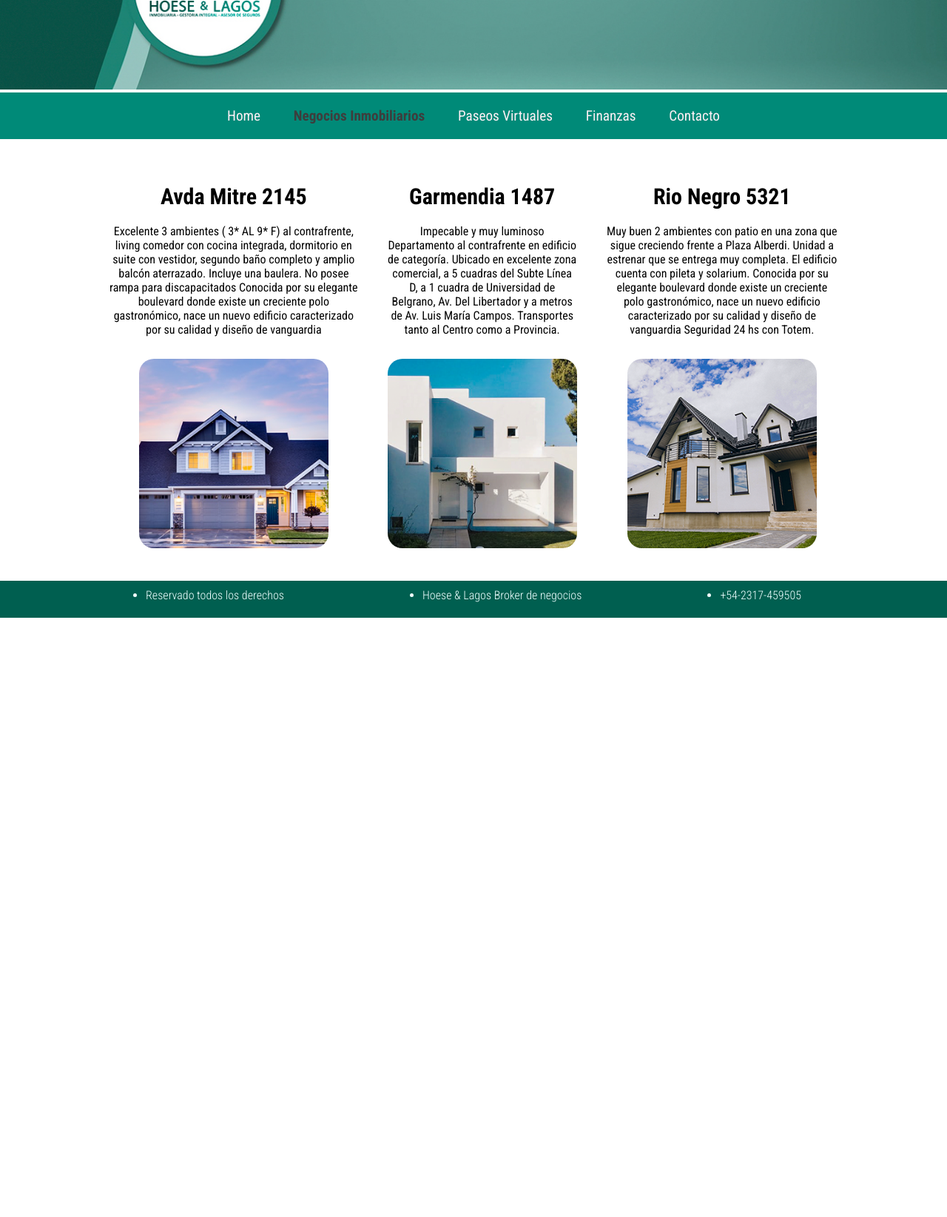
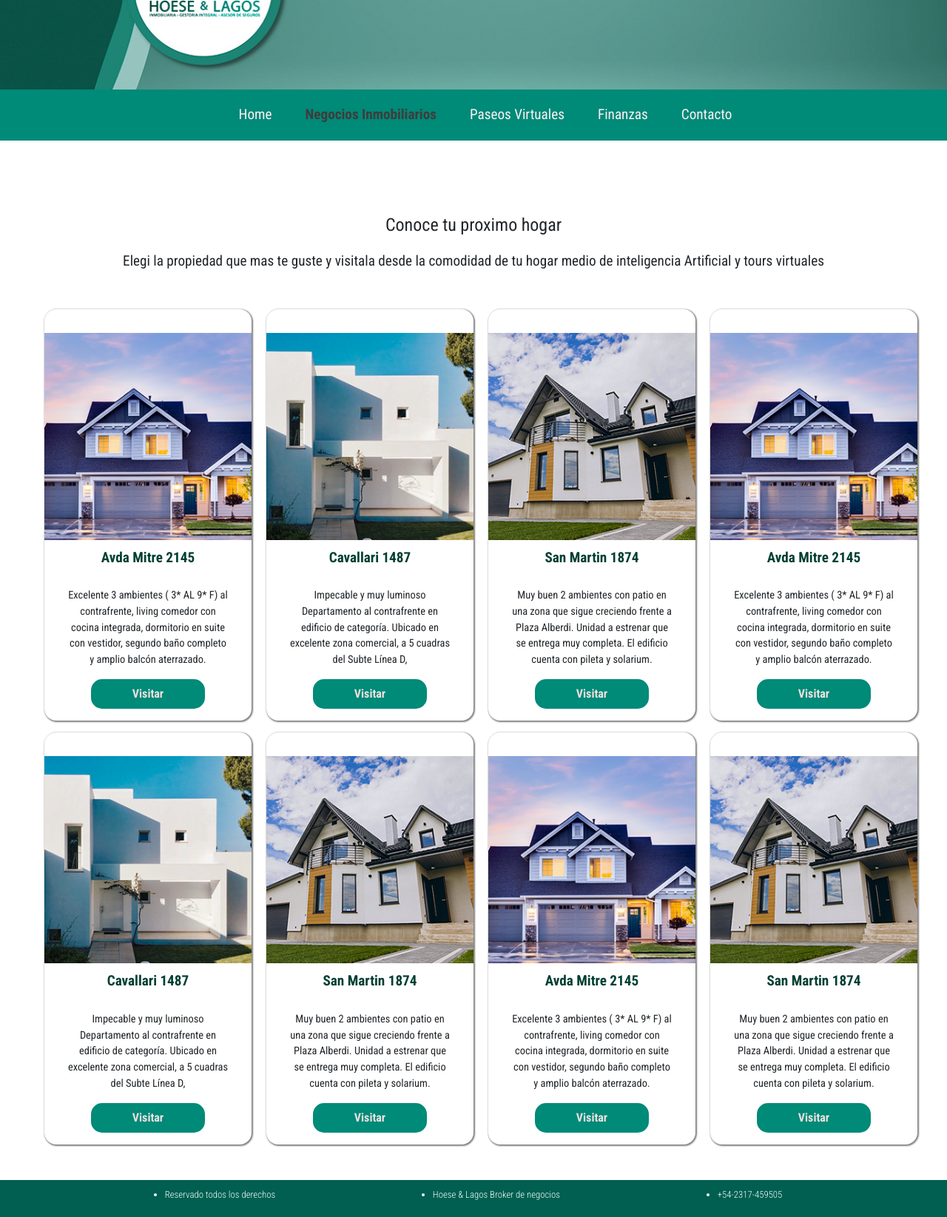
Before and after one commit to juangonzalezlagos/hoeselagos, a website: page paginas/negocios_inmobiliarios.html in a window 1280 px wide. Shown: the part 120-1765 px from the top of the page at 74% size. Before the commit the page ends 955 px from the top, so only its background shows below. Drawn offline with nearby package versions, Linux system fonts and the light colour scheme.

Commit message:
trabajo fianl

```diff
--- a/css/stiles.css
+++ b/css/stiles.css
@@ -1,73 +1,3 @@
-/*portada*/
-
-.imgPortada {
-    width: 100%;
-}
-
-
-/*inicio nav*/
-
-header :hover {
-    color: #929292;
-}
-
-.navegacion {
-    background-color: #008A78;
-    text-align: center;
-    font-size: 1.2rem;
-}
-
-ul li {
-    display: -webkit-inline-box;
-    display: -ms-inline-flexbox;
-    display: inline-flex;
-}
-
-a {
-    color: lavenderblush;
-    text-decoration: none;
-    margin: 20px;
-}
-
-/*Efecto botones nav*/
-
-.indexActivo {
-    color: rgb(61, 61, 61);
-    font-weight: 700;
-}
-
-.contactoActivo {
-    color: rgb(61, 61, 61);
-    font-weight: 700;
-}
-
-.negociosActivo {
-    color: rgb(61, 61, 61);
-    font-weight: 700;
-}
-
-.paseosActivo {
-    color: rgb(61, 61, 61);
-    font-weight: 700;
-}
-
-.propiedadesActivo {
-    color: rgb(61, 61, 61);
-    font-weight: 700;
-}
-
-.segurosActivo {
-    color: rgb(61, 61, 61);
-    font-weight: 700;
-}
-
-a {
-    font-family: 'Roboto Condensed', sans-serif;
-}
-
-/*fin nav*/
-
-/*presentacion index*/
 
 #tituloPrincipal {
     text-align: center;
@@ -146,22 +76,3 @@ a {
 }
 
 /*fin card empresas*/
-
-/*Negocios seguros generales*/
-
-
-
-
-
-@media screen and (max-width: 630px) {
-    .sectionGrid {
-        display: inline-block;
-    }
-}
-
-@media screen and (max-width: 630px) {
-    .imgGrid {
-        width: auto;
-        height: 200px;
-    }
-}
--- a/paginas/negocios_inmobiliarios.html
+++ b/paginas/negocios_inmobiliarios.html
@@ -8,6 +8,8 @@
     <meta name="descripcion" content="Broker de negocios, seguros, bienes raices">
     <meta name="keywords"
         content="seguros, finanzas, propiedades, automotor, polizas, coberturas, pymes, empresas, casas en venta">
+    <link href="https://cdn.jsdelivr.net/npm/bootstrap@5.1.3/dist/css/bootstrap.min.css" rel="stylesheet"
+        integrity="sha384-1BmE4kWBq78iYhFldvKuhfTAU6auU8tT94WrHftjDbrCEXSU1oBoqyl2QvZ6jIW3" crossorigin="anonymous">
     <link rel="stylesheet" href="../css/estilo.css">
     <link
         href="https://fonts.googleapis.com/css2?family=Roboto+Condensed:ital,wght@0,300;0,400;0,700;1,300&display=swap"
@@ -46,37 +48,111 @@
 
     <main class="mainGrid">
 
-        <section class="sectionGrid">
-            <div class="divCard">
-                <h3>Avda Mitre 2145</h3>
-                <p>Excelente 3 ambientes ( 3* AL 9* F) al contrafrente, living comedor con cocina integrada, dormitorio
-                    en suite con vestidor, segundo baño completo y amplio balcón aterrazado. Incluye una baulera. No
-                    posee rampa para discapacitados
-                    Conocida por su elegante boulevard donde existe un creciente polo gastronómico, nace un nuevo
-                    edificio caracterizado por su calidad y diseño de vanguardia</p>
-                <img class="imgGrid" src="../images/casa-1.png" alt="casa en venta">
+        <h2 class="negociosInmobiliarios">Conoce tu proximo hogar</h2>
+        <p class="negociosInmobiliarios__parrafo">Elegi la propiedad que mas te guste y visitala desde la comodidad de
+            tu hogar
+            medio de inteligencia Artificial y tours virtuales</p>
+
+        <section>
+
+            <div class="contenedor-flex">
+                <div class="container__card">
+                    <div class='card_fondo'></div>
+                    <img class="card_img" src="../images/casa-1.png" alt="logo de finanzas pymes">
+                    <p class="titulo">Avda Mitre 2145</p>
+                    <p class="card__texto">Excelente 3 ambientes ( 3* AL 9* F) al contrafrente, living comedor con
+                        cocina integrada, dormitorio
+                        en suite con vestidor, segundo baño completo y amplio balcón aterrazado.
+                    </p>
+                    <button class='btn'>Visitar</button>
+                </div>
+
+                <div class="container__card">
+                    <div class='card_fondo'></div>
+                    <img class="card_img" src="../images/casa-2.png" alt="logo de organizacion de seguros">
+                    <p class="titulo">Cavallari 1487</p>
+                    <p class="card__texto">Impecable y muy luminoso Departamento al contrafrente en edificio de
+                        categoría.
+                        Ubicado en excelente zona comercial, a 5 cuadras del Subte Línea D,
+                    </p>
+                    <button class='btn'>Visitar</button>
+                </div>
+
+                <div class="container__card">
+                    <div class='card_fondo'></div>
+                    <img class="card_img" src="../images/casa-3.png" alt="logo de finanzas pymes">
+                    <p class="titulo">San Martin 1874</p>
+                    <p class="card__texto">Muy buen 2 ambientes con patio en una zona que sigue creciendo frente a Plaza
+                        Alberdi.
+                        Unidad a estrenar que se entrega muy completa.
+                        El edificio cuenta con pileta y solarium.
+
+                    </p>
+                    <button class='btn'>Visitar</button>
+                </div>
+
+                <div class="container__card">
+                    <div class='card_fondo'></div>
+                    <img class="card_img" src="../images/casa-1.png" alt="logo de finanzas pymes">
+                    <p class="titulo">Avda Mitre 2145</p>
+                    <p class="card__texto">Excelente 3 ambientes ( 3* AL 9* F) al contrafrente, living comedor con
+                        cocina integrada, dormitorio
+                        en suite con vestidor, segundo baño completo y amplio balcón aterrazado.
+                    </p>
+                    <button class='btn'>Visitar</button>
+                </div>
+
+                <div class="container__card">
+                    <div class='card_fondo'></div>
+                    <img class="card_img" src="../images/casa-2.png" alt="logo de organizacion de seguros">
+                    <p class="titulo">Cavallari 1487</p>
+                    <p class="card__texto">Impecable y muy luminoso Departamento al contrafrente en edificio de
+                        categoría.
+                        Ubicado en excelente zona comercial, a 5 cuadras del Subte Línea D,
+                    </p>
+                    <button class='btn'>Visitar</button>
+                </div>
+
+                <div class="container__card">
+                    <div class='card_fondo'></div>
+                    <img class="card_img" src="../images/casa-3.png" alt="logo de finanzas pymes">
+                    <p class="titulo">San Martin 1874</p>
+                    <p class="card__texto">Muy buen 2 ambientes con patio en una zona que sigue creciendo frente a Plaza
+                        Alberdi.
+                        Unidad a estrenar que se entrega muy completa.
+                        El edificio cuenta con pileta y solarium.
+
+                    </p>
+                    <button class='btn'>Visitar</button>
+                </div>
+
+                <div class="container__card">
+                    <div class='card_fondo'></div>
+                    <img class="card_img" src="../images/casa-1.png" alt="logo de finanzas pymes">
+                    <p class="titulo">Avda Mitre 2145</p>
+                    <p class="card__texto">Excelente 3 ambientes ( 3* AL 9* F) al contrafrente, living comedor con
+                        cocina integrada, dormitorio
+                        en suite con vestidor, segundo baño completo y amplio balcón aterrazado.
+                    </p>
+                    <button class='btn'>Visitar</button>
+                </div>
+
+                <div class="container__card">
+                    <div class='card_fondo'></div>
+                    <img class="card_img" src="../images/casa-3.png" alt="logo de finanzas pymes">
+                    <p class="titulo">San Martin 1874</p>
+                    <p class="card__texto">Muy buen 2 ambientes con patio en una zona que sigue creciendo frente a Plaza
+                        Alberdi.
+                        Unidad a estrenar que se entrega muy completa.
+                        El edificio cuenta con pileta y solarium.
+
+                    </p>
+                    <button class='btn'>Visitar</button>
+                </div>
             </div>
 
-            <div class="divCard">
-                <h3>Garmendia 1487</h3>
-                <p>Impecable y muy luminoso Departamento al contrafrente en edificio de categoría.
-                    Ubicado en excelente zona comercial, a 5 cuadras del Subte Línea D, a 1 cuadra de Universidad de
-                    Belgrano, Av. Del Libertador y a metros de Av. Luis María Campos. Transportes tanto al Centro como a
-                    Provincia.</p>
-                <img class="imgGrid" src="../images/casa-2.png" alt="casa en venta">
-            </div>
+        </section>
 
-            <div class="divCard">
-                <h3>Rio Negro 5321</h3>
-                <p>Muy buen 2 ambientes con patio en una zona que sigue creciendo frente a Plaza Alberdi.
-                    Unidad a estrenar que se entrega muy completa.
-                    El edificio cuenta con pileta y solarium.
-                    Conocida por su elegante boulevard donde existe un creciente polo gastronómico, nace un nuevo
-                    edificio caracterizado por su calidad y diseño de vanguardia
-                    Seguridad 24 hs con Totem.</p>
-                <img class="imgGrid" src="../images/casa-3.png" alt="casa en venta">
-            </div>
-        </section>
     </main>
 
     <footer>
--- a/scss/_footer.scss
+++ b/scss/_footer.scss
@@ -14,7 +14,7 @@
     padding: 10px 10px 10px 10px;
     color: azure;
     font-family: 'Roboto Condensed', sans-serif;
-    font-size: 1rem;
+    font-size: 0.8rem;
     font-weight: 100;
     margin-bottom: 0px;
     margin-top: 20px;
--- a/scss/_header.scss
+++ b/scss/_header.scss
@@ -56,3 +56,7 @@ header :hover {
         }
     }
 }
+
+a {
+    font-family: 'Roboto Condensed', sans-serif;
+}
--- a/scss/style.scss
+++ b/scss/style.scss
@@ -85,31 +85,6 @@
     width: 55%;
 }
 
-/*inicio negocios inmobiliarios*/
-
-.sectionGrid {
-    display: flex;
-    margin-top: 30px;
-    margin-left: 10%;
-    margin-right: 10%;
-    font-family: 'Roboto Condensed', sans-serif;
-
-    .divCard {
-        padding: 20px;
-        text-align: center;
-
-        .imgGrid {
-            height: auto;
-            width: 20vw;
-        }
-    }
-
-    .divCard img {
-        margin-top: 30px;
-        border-radius: 20px;
-    }
-}
-
 /*inicio paseos virtuales*/
 
 .negociosInmobiliarios {
@@ -151,7 +126,6 @@
         padding-left: 20px;
         padding-right: 20px;
         font-family: 'Roboto Condensed', sans-serif;
-
     }
 
     .contenedorAlquiler {
@@ -173,8 +147,6 @@ section div h3 {
     background-color: white;
     border-radius: 20px;
 }
-
-
 
 .imagenes {
     border-radius: 20px;
@@ -239,6 +211,13 @@ section div p {
     }
 }
 
+.container-fluid{
+    display: flex;
+    justify-content: center;
+    align-items: center;
+    size-adjust: auto;
+}
+
 /*contacto*/
 .mainContacto {
     display: flex;
@@ -254,3 +233,16 @@ section div p {
 .mainContacto{
     background-image: url(../images/img-contacto.png);
 }
+
+@media screen and (max-width: 630px) {
+    .sectionGrid {
+        display: inline-block;
+    }
+}
+
+@media screen and (max-width: 630px) {
+    .imgGrid {
+        width: auto;
+        height: 200px;
+    }
+}
```
Also changed, not shown: paginas/finanzas.html (+3 -10 lines), paginas/paseos_virtuales.html (+1 -1 lines), css/estilo.css.
